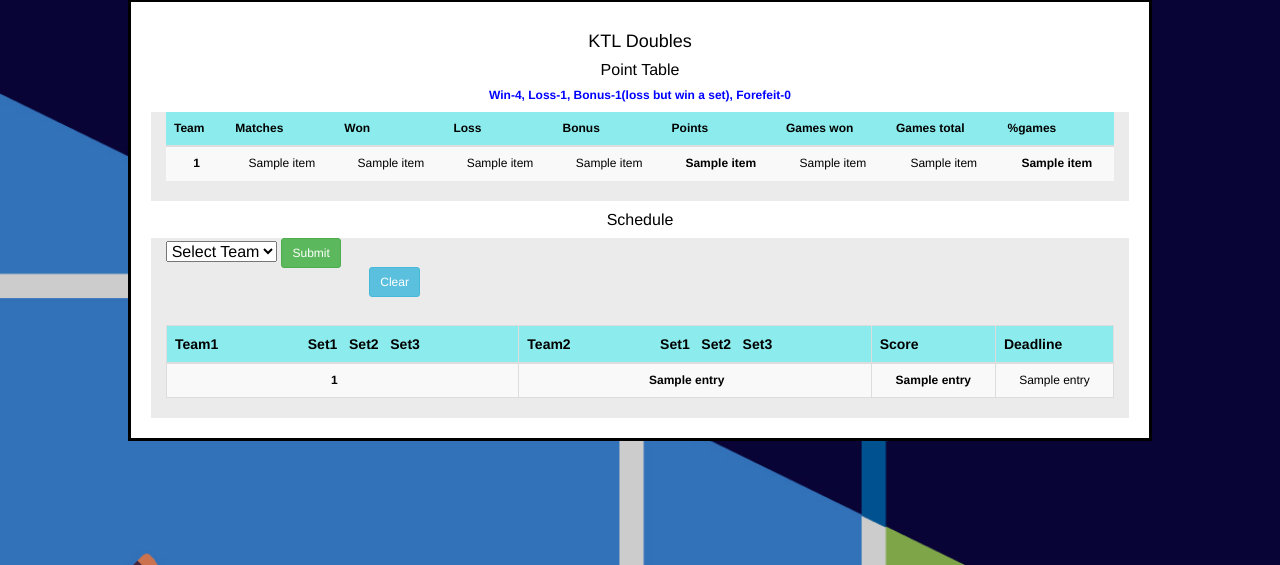
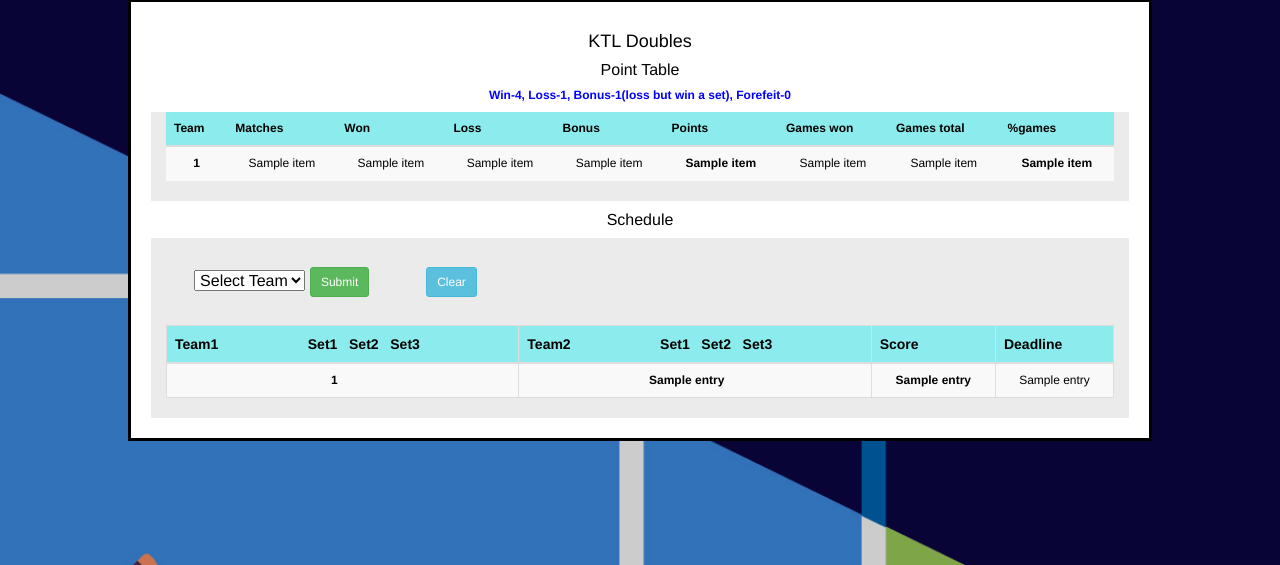
Before and after one commit to HarshaNyshadham/KTL, a Flask app: template source/templates/KTLDoubles.html in a window 1280 px wide. Shown: the part 142-707 px from the top of the page. Run offline with Flask 2, Linux system fonts and the light colour scheme; tables that the repository leaves empty hold one stand-in row (values such as "Sample post"); the template is opened without the code that fills it: values that come from a table or form of the project are taken from there, most other values are stand-ins (such as "Sample title", 1, 10 or a date in 2020); some libraries are stand-ins or nearby versions.

Commit message:
Update KTLDoubles.html

```diff
--- a/source/templates/KTLDoubles.html
+++ b/source/templates/KTLDoubles.html
@@ -71,7 +71,7 @@
 
 <div class="container mx-auto mb-3 text-center" style="width: 1000px; font-size: 16px;background-color: #EBEBEB;text-align: center;">
 
-<form action="{{ url_for("KTLDoubles")}}" method="post" style="padding: 0;">
+<form action="{{ url_for("KTLDoubles")}}" method="post" style="">
 <select name="comp_select" class="selectpicker bg-light" data-live-search="true" aria-label="Default select example" style= "text-align: center;">
   <option selected>Select Team</option>
   {% for p in players %}
```
